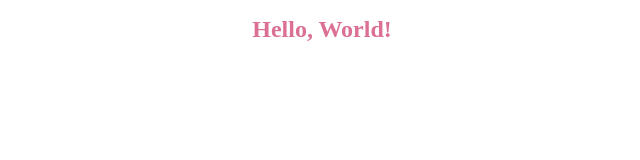
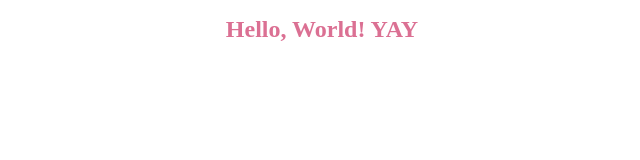
Before and after one commit to caspg/space-exp, a React app: page / in a window 1280 px wide. Shown: the top 160 px of the page, without its empty margins (318-958 px from the left). Built offline with nearby package versions, Linux system fonts and the light colour scheme.

Commit message:
add react router

```diff
--- a/package.json
+++ b/package.json
@@ -21,6 +21,7 @@
     "morgan": "^1.7.0",
     "react": "^15.4.1",
     "react-dom": "^15.4.1",
+    "react-router": "^3.0.0",
     "styled-components": "^1.1.1",
     "webpack": "^1.13.3",
     "webpack-dev-middleware": "^1.8.4"
--- a/src/index.jsx
+++ b/src/index.jsx
@@ -1,20 +1,10 @@
 import React from 'react'
 import { render } from 'react-dom'
-import styled from 'styled-components'
+import { Router, browserHistory } from 'react-router'
 
-const Title = styled.h1`
-  font-size: 1.5em;
-  text-align: center;
-  color: palevioletred;
-`
-
-const Hello = () => (
-  <Title>
-    Hello, World!
-  </Title>
-)
+import routes from './routes'
 
 render(
-  <Hello />,
+  <Router history={browserHistory} routes={routes} />,
   document.getElementById('app'),
 )
--- /dev/null
+++ b/src/routes/components/Hello.jsx
@@ -0,0 +1,14 @@
+import React from 'react'
+import styled from 'styled-components'
+
+const Title = styled.h1`
+  font-size: 1.5em;
+  text-align: center;
+  color: palevioletred;
+`
+
+export default () => (
+  <Title>
+    Hello, World! YAY
+  </Title>
+)
--- /dev/null
+++ b/src/routes/index.js
@@ -0,0 +1,6 @@
+import Hello from './components/Hello'
+
+export default {
+  path: '/',
+  component: Hello,
+}
```
Also changed, not shown: 1 other file (tests, documents, lock files or other folders).
